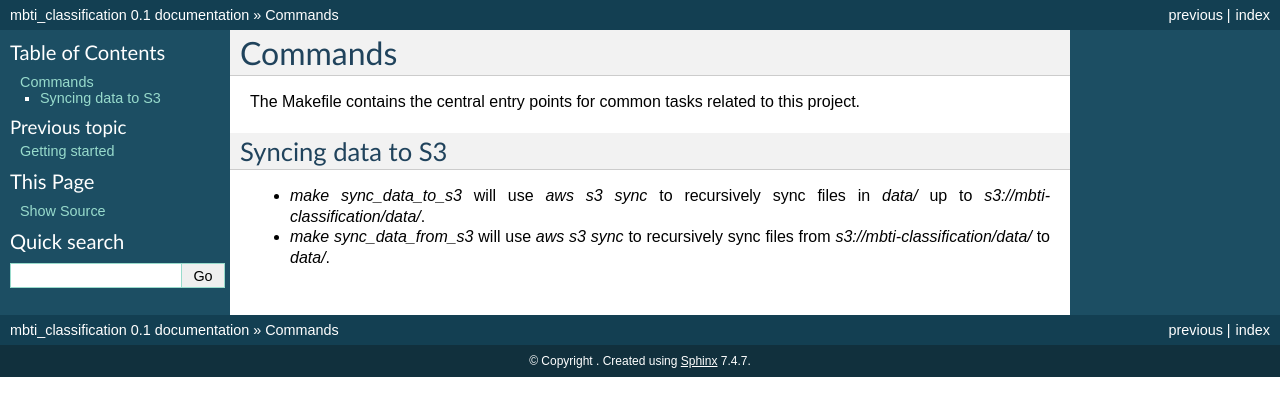
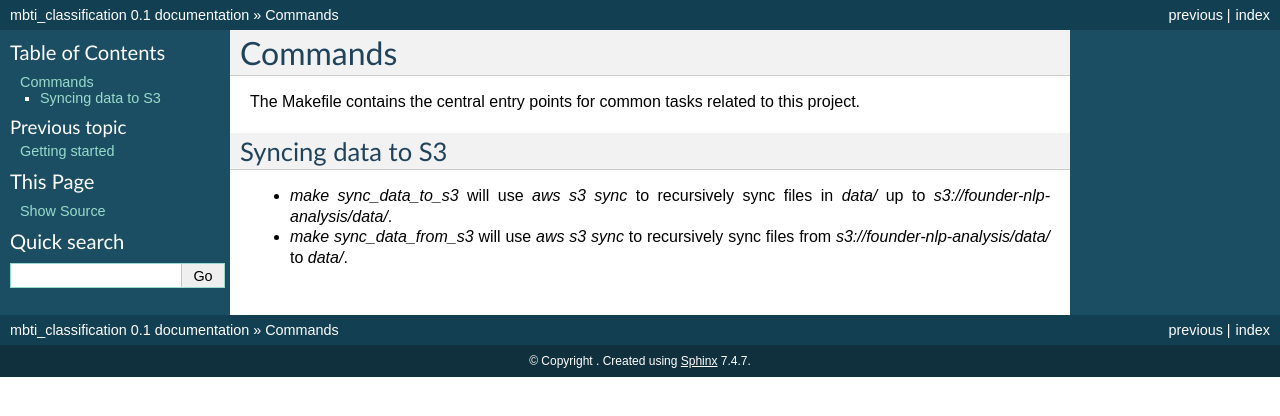
Before and after one commit to jonhilgart22/founder_nlp_analysis, a Sphinx documentation site: the page built from docs/commands.rst, in a window 1280 px wide. Shown: the top 416 px of the page. Built offline with Sphinx 7.4.7, drawn with Linux system fonts in a browser that asks for light colours.

Commit message:
updated docs

```diff
--- a/docs/commands.rst
+++ b/docs/commands.rst
@@ -6,5 +6,5 @@ The Makefile contains the central entry points for common tasks related to this
 Syncing data to S3
 ^^^^^^^^^^^^^^^^^^
 
-* `make sync_data_to_s3` will use `aws s3 sync` to recursively sync files in `data/` up to `s3://mbti-classification/data/`.
-* `make sync_data_from_s3` will use `aws s3 sync` to recursively sync files from `s3://mbti-classification/data/` to `data/`.
+* `make sync_data_to_s3` will use `aws s3 sync` to recursively sync files in `data/` up to `s3://founder-nlp-analysis/data/`.
+* `make sync_data_from_s3` will use `aws s3 sync` to recursively sync files from `s3://founder-nlp-analysis/data/` to `data/`.
```
Also changed, not shown: README.md (+5 -2 lines), 3 other files.
